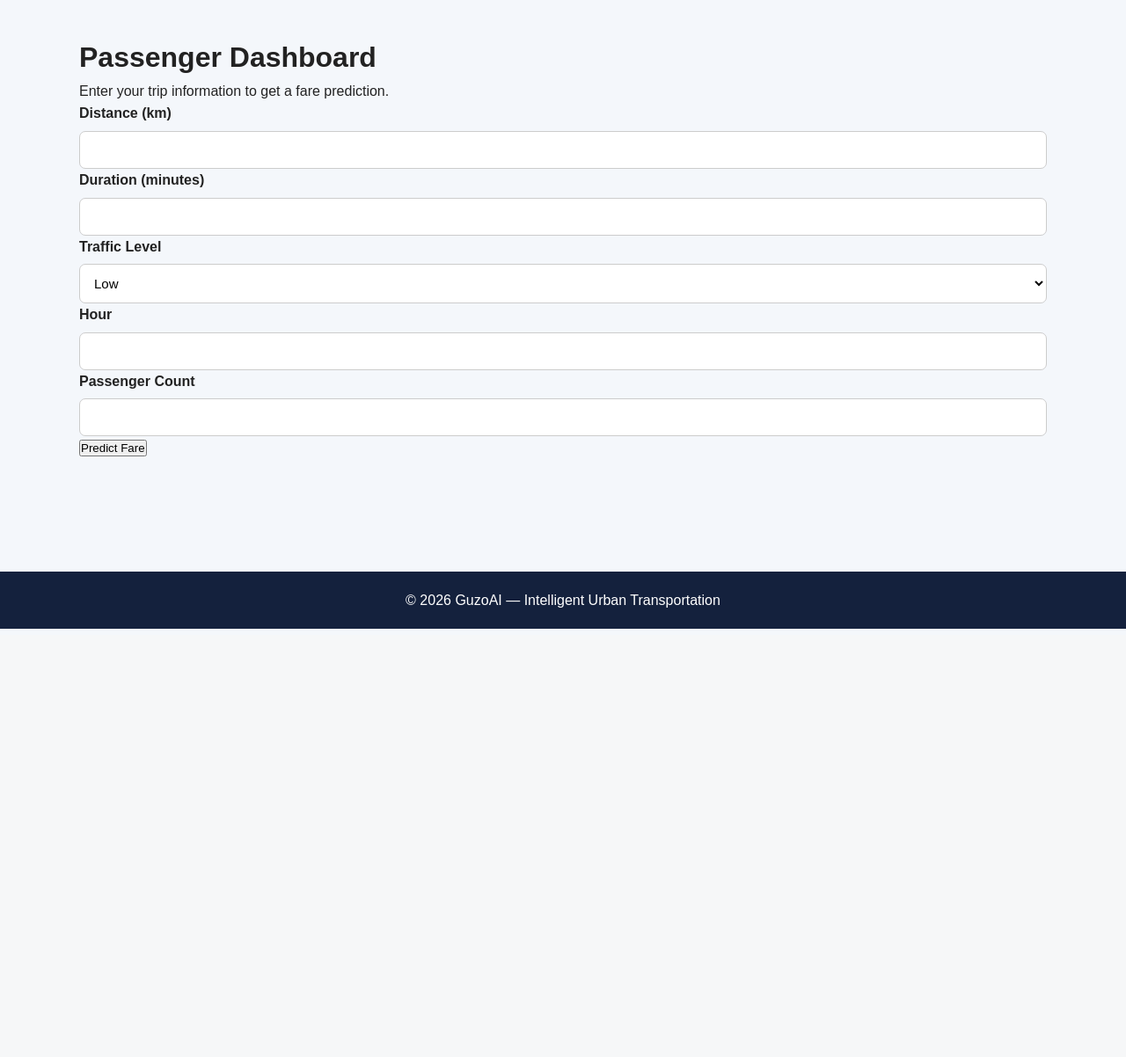
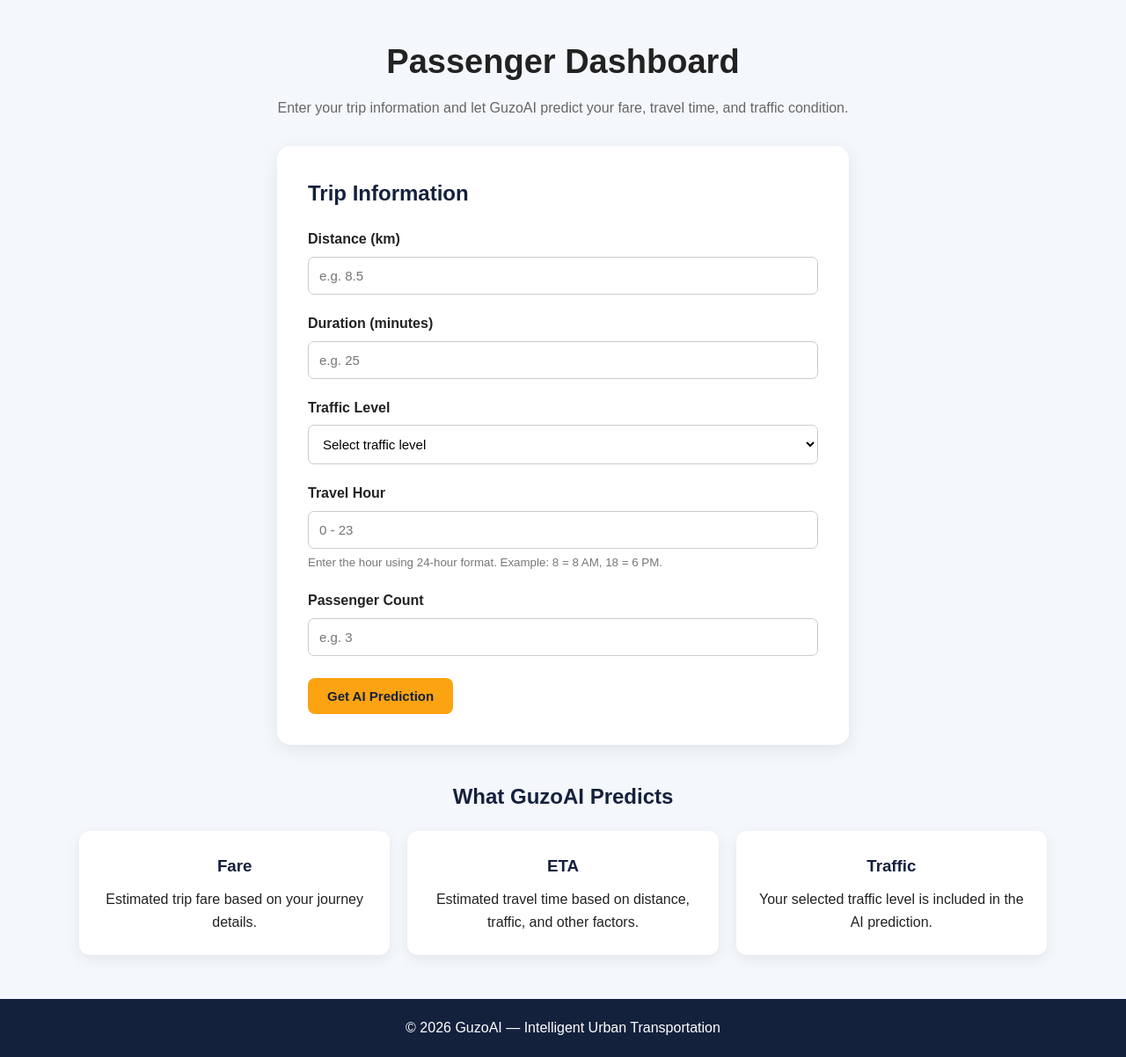
Before and after one commit to abityzebergadeboshe-creator/bus_route_ml_project, a Flask app: page /passenger in a window 1280 px wide. Shown: the part 78-1280 px from the top of the page at 88% size. Before the commit the page ends 793 px from the top, so only its background shows below. Run offline with Flask 3, Linux system fonts and the light colour scheme; parts of the project's set-up code (start-up, migrations or seed data) failed here and were passed over.

Commit message:
Enhance passenger form with detailed input fields

```diff
--- a/templates/passenger.html
+++ b/templates/passenger.html
@@ -1,34 +1,184 @@
 {% extends "layout.html" %}
+
+{% block title %}Passenger Dashboard - GuzoAI{% endblock %}
 
 {% block content %}
 
-<h1>Passenger Dashboard</h1>
+<section class="passenger-section">
 
-<p>Enter your trip information to get a fare prediction.</p>
+    <div class="page-header">
 
-<form action="/predict" method="POST">
+        <h1>Passenger Dashboard</h1>
 
-    <label>Distance (km)</label>
-    <input type="number" name="distance" step="0.1" required>
+        <p>
+            Enter your trip information and let GuzoAI predict
+            your fare, travel time, and traffic condition.
+        </p>
 
-    <label>Duration (minutes)</label>
-    <input type="number" name="duration" step="0.1" required>
+    </div>
 
-    <label>Traffic Level</label>
-    <select name="traffic" required>
-        <option value="1">Low</option>
-        <option value="2">Medium</option>
-        <option value="3">High</option>
-    </select>
 
-    <label>Hour</label>
-    <input type="number" name="hour" min="0" max="23" required>
+    <div class="prediction-form">
 
-    <label>Passenger Count</label>
-    <input type="number" name="passengers" min="1" required>
+        <h2>Trip Information</h2>
 
-    <button type="submit">Predict Fare</button>
+        <form action="{{ url_for('predict') }}" method="POST">
 
-</form>
+            <div class="form-group">
+
+                <label for="distance">
+                    Distance (km)
+                </label>
+
+                <input
+                    type="number"
+                    id="distance"
+                    name="distance"
+                    min="0.1"
+                    step="0.1"
+                    placeholder="e.g. 8.5"
+                    required
+                >
+
+            </div>
+
+
+            <div class="form-group">
+
+                <label for="duration">
+                    Duration (minutes)
+                </label>
+
+                <input
+                    type="number"
+                    id="duration"
+                    name="duration"
+                    min="1"
+                    step="0.1"
+                    placeholder="e.g. 25"
+                    required
+                >
+
+            </div>
+
+
+            <div class="form-group">
+
+                <label for="traffic">
+                    Traffic Level
+                </label>
+
+                <select
+                    id="traffic"
+                    name="traffic"
+                    required
+                >
+
+                    <option value="" disabled selected>
+                        Select traffic level
+                    </option>
+
+                    <option value="1">
+                        Low
+                    </option>
+
+                    <option value="2">
+                        Medium
+                    </option>
+
+                    <option value="3">
+                        High
+                    </option>
+
+                </select>
+
+            </div>
+
+
+            <div class="form-group">
+
+                <label for="hour">
+                    Travel Hour
+                </label>
+
+                <input
+                    type="number"
+                    id="hour"
+                    name="hour"
+                    min="0"
+                    max="23"
+                    placeholder="0 - 23"
+                    required
+                >
+
+                <small>
+                    Enter the hour using 24-hour format.
+                    Example: 8 = 8 AM, 18 = 6 PM.
+                </small>
+
+            </div>
+
+
+            <div class="form-group">
+
+                <label for="passengers">
+                    Passenger Count
+                </label>
+
+                <input
+                    type="number"
+                    id="passengers"
+                    name="passengers"
+                    min="1"
+                    placeholder="e.g. 3"
+                    required
+                >
+
+            </div>
+
+
+            <button type="submit" class="btn">
+                Get AI Prediction
+            </button>
+
+        </form>
+
+    </div>
+
+
+    <div class="prediction-info">
+
+        <h2>What GuzoAI Predicts</h2>
+
+        <div class="info-cards">
+
+            <div class="info-card">
+                <h3>Fare</h3>
+                <p>
+                    Estimated trip fare based on your journey details.
+                </p>
+            </div>
+
+            <div class="info-card">
+                <h3>ETA</h3>
+                <p>
+                    Estimated travel time based on distance,
+                    traffic, and other factors.
+                </p>
+            </div>
+
+            <div class="info-card">
+                <h3>Traffic</h3>
+                <p>
+                    Your selected traffic level is included
+                    in the AI prediction.
+                </p>
+            </div>
+
+        </div>
+
+    </div>
+
+</section>
 
 {% endblock %}
```
